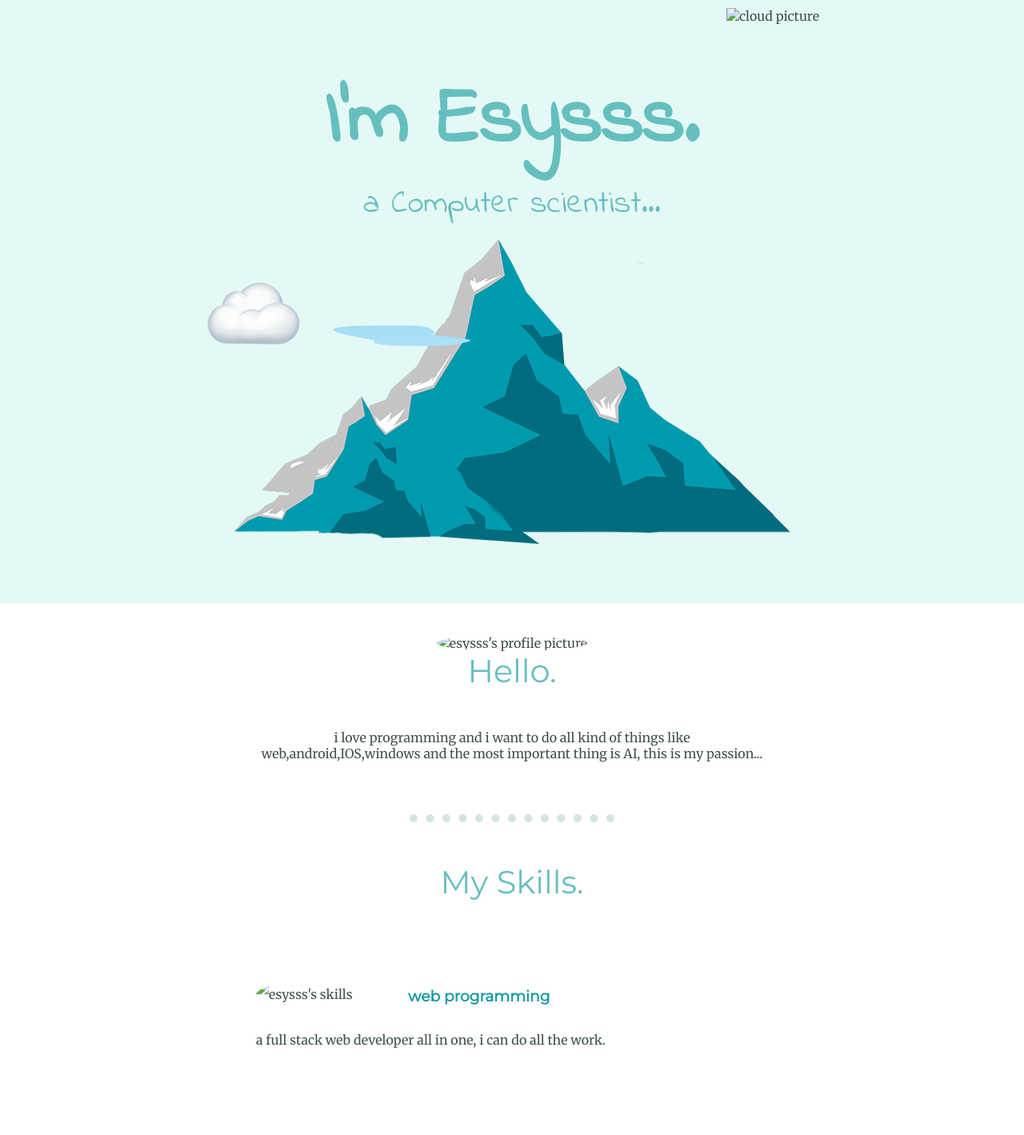
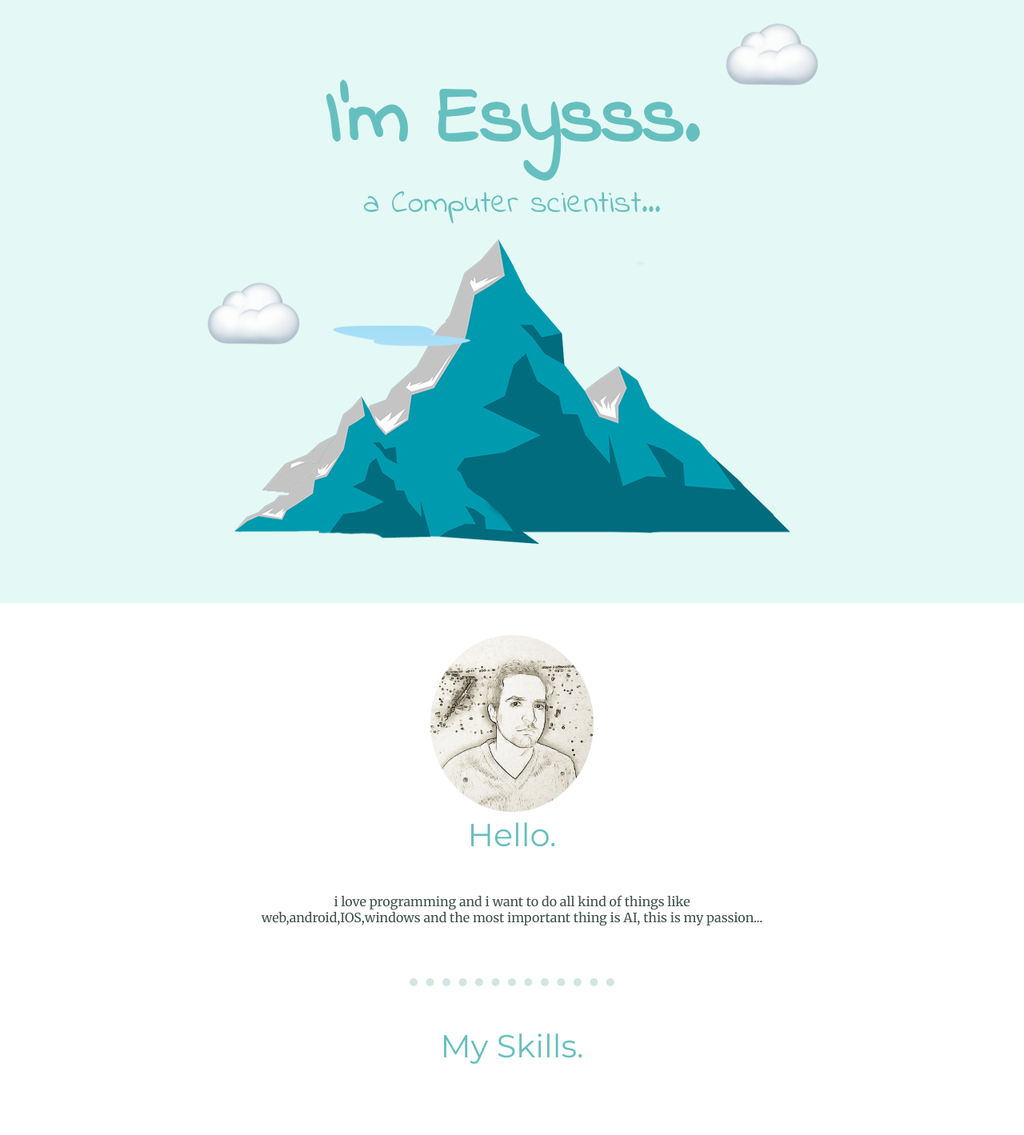
Before and after one commit to esysss/project1, a plain HTML site: page index.html in a window 1280 px wide. Shown: the top 1419 px of the page at 80% size. Drawn offline with Linux system fonts and the light colour scheme; the site is published under a folder, as on GitHub Pages, so addresses that start at the root find nothing.

Commit message:
Update index.html

```diff
--- a/index.html
+++ b/index.html
@@ -12,7 +12,7 @@
 </head>
 <body>
     <div class="top-container">
-        <img class="top-cloud" src="/images/cloud_2601.png" alt="cloud picture">
+        <img class="top-cloud" src="images/cloud_2601.png" alt="cloud picture">
         <h1 class="Esysss">I'm Esysss.</h1>
         <h2 id="mar">a Computer scientist...</h2>
         <img class="bottom-cloud" src="images/cloud_2601.png" alt="cloud picture">
@@ -20,7 +20,7 @@
     </div>
     <div class="middle-container">
   <div class="profile">
-    <img id="mypic" class="circular" src="/images/profile.png" alt="esysss's profile picture">
+    <img id="mypic" class="circular" src="images/profile.png" alt="esysss's profile picture">
     <h2>Hello.</h2>
     <p id="afterHello">i love programming and i want to do all kind of things like web,android,IOS,windows and the most important thing is AI, this is my passion...</p>
   </div>
@@ -28,12 +28,12 @@
   <div class="skill">
     <h2>My Skills.</h2>
     <div class="skill-row">
-      <img class="skills circular " src="/images/skills.png" alt="esysss's skills">
+      <img class="skills circular " src="images/skills.png" alt="esysss's skills">
       <h3>web programming</h3>
       <p>a full stack web developer all in one, i can do all the work.</p>
     </div>
     <div class="skill-row">
-      <img class="circular skill2" src="/images/skill-row.png" alt="">
+      <img class="circular skill2" src="images/skill-row.png" alt="">
       <h3>AI developrt</h3>
       <p>The most important skill is working with datas and make them meaningfull and this is what i do, data science is the best and i'm so happy that i can do it.</p>
     </div>
```
